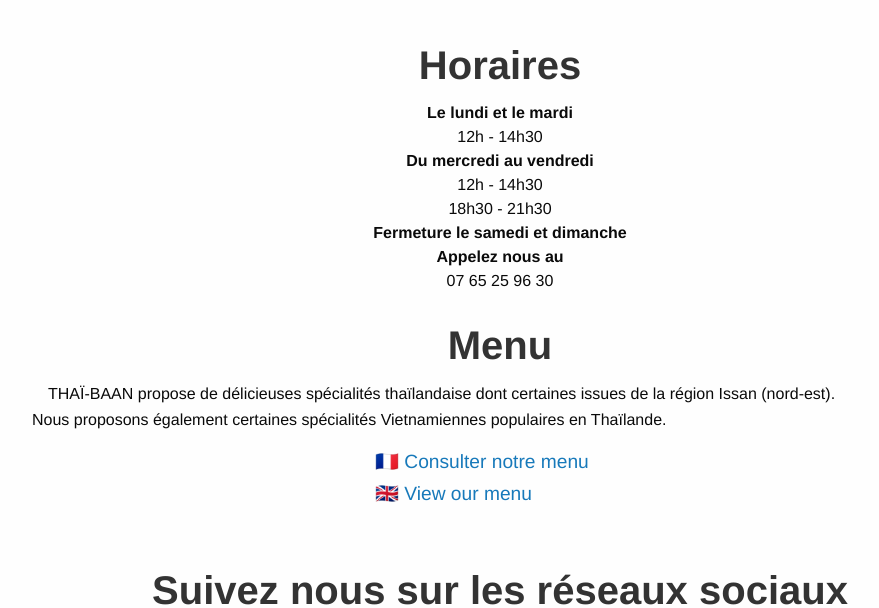
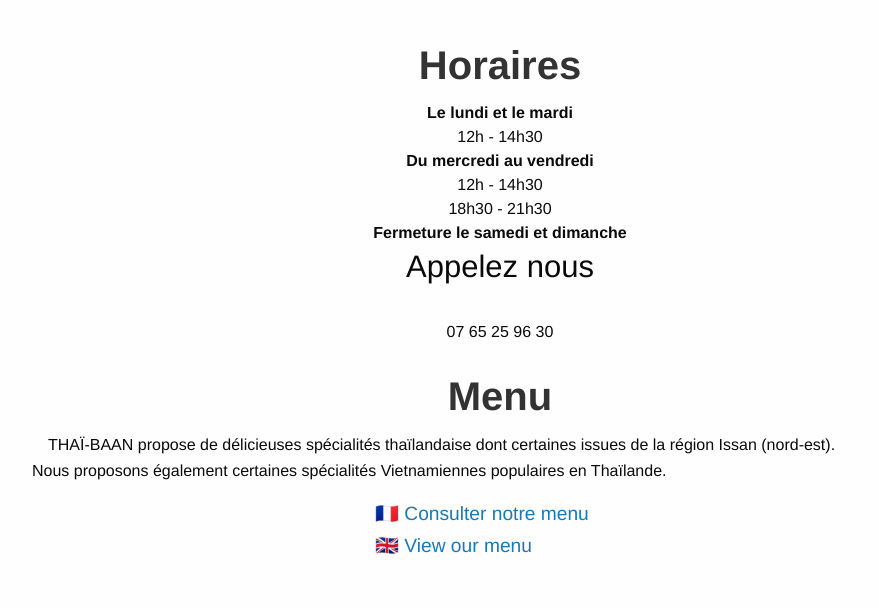
Before and after one commit to thai-baan/thai-baan.github.io, a website: page index.html in a window 1280 px wide. Shown: the part 973-1581 px from the top of the page, without its empty margins (140-1019 px from the left). Drawn offline with Linux system fonts and the light colour scheme.

Commit message:
Update index.html

```diff
--- a/index.html
+++ b/index.html
@@ -95,10 +95,9 @@
           </div>
           <div>
             <strong>Fermeture le samedi et dimanche</strong>
-            <br>
           </div>
           <div>
-            <strong>Appelez nous au </strong>
+            <h3>Appelez nous</h3>
             <br>
             07 65 25 96 30
           </div>
```
